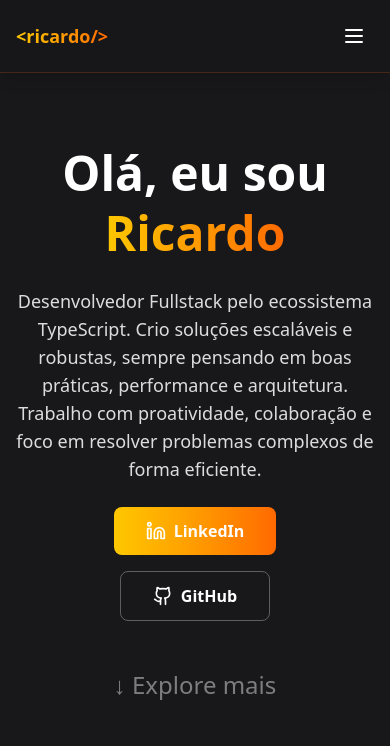
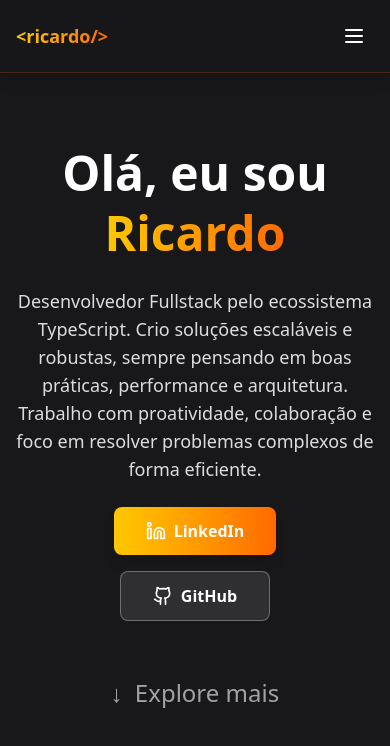
Before and after one commit to RicardoFrancoDelgado/portfolio-website, a React (Vite) app: page / in a window 390 px wide. Shown: the top 746 px of the page. Built offline with nearby package versions, Linux system fonts and the light colour scheme.

Commit message:
feat: adicionando motion nas animações

```diff
--- a/package.json
+++ b/package.json
@@ -12,6 +12,7 @@
   "dependencies": {
     "@tailwindcss/vite": "^4.1.18",
     "lucide-react": "^0.563.0",
+    "motion": "^12.33.0",
     "react": "^19.2.0",
     "react-dom": "^19.2.0",
     "tailwindcss": "^4.1.18"
--- a/src/About.jsx
+++ b/src/About.jsx
@@ -1,77 +1,114 @@
 import { useState } from "react";
+// eslint-disable-next-line no-unused-vars
+import { motion } from "motion/react";
 import { Linkedin, Github } from "lucide-react";
 import AboutDetails from "./AboutDetails";
-import useInView from "./hooks/useInView";
 
 export default function About() {
   const [linkedInHovered, setLinkedInHovered] = useState(false);
   const [gitHubHovered, setGitHubHovered] = useState(false);
-  const [inicioRef, inicioInView] = useInView({ once: true, threshold: 0.15 });
 
   return (
     <>
-      <section
+      <motion.section
         id="inicio"
-        ref={inicioRef}
-        className={`w-full min-h-screen flex items-center justify-center bg-zinc-900 will-change-transform ${
-          inicioInView ? "opacity-100 translate-y-0" : "opacity-0 translate-y-6"
-        } transition-all duration-700 backface-hidden`}
+        initial={{ opacity: 0, y: 18 }}
+        whileInView={{ opacity: 1, y: 0 }}
+        viewport={{ once: true, amount: 0.15 }}
+        transition={{ duration: 0.7, ease: "easeOut" }}
+        className="w-full min-h-screen flex items-center justify-center bg-zinc-900 will-change-transform backface-hidden"
       >
         <div className="max-w-4xl mx-auto px-4 py-20 text-center">
-          <h1 className="text-5xl sm:text-6xl font-extrabold text-white mb-6 leading-tight">
+          <motion.h1
+            initial={{ opacity: 0, x: -20 }}
+            whileInView={{ opacity: 1, x: 0 }}
+            viewport={{ once: true }}
+            transition={{ delay: 0.2, duration: 0.6 }}
+            className="text-5xl sm:text-6xl font-extrabold text-white mb-6 leading-tight"
+          >
             Olá, eu sou{" "}
             <span className="text-transparent bg-clip-text bg-gradient-to-r from-yellow-400 to-orange-500">
               Ricardo
             </span>
-          </h1>
+          </motion.h1>
 
-          <p className="text-lg sm:text-xl text-white/85 mb-6 max-w-2xl mx-auto">
+          <motion.p
+            initial={{ opacity: 0 }}
+            whileInView={{ opacity: 1 }}
+            viewport={{ once: true }}
+            transition={{ delay: 0.4, duration: 0.6 }}
+            className="text-lg sm:text-xl text-white/85 mb-6 max-w-2xl mx-auto"
+          >
             Desenvolvedor Fullstack pelo ecossistema TypeScript. Crio soluções
             escaláveis e robustas, sempre pensando em boas práticas, performance
             e arquitetura. Trabalho com proatividade, colaboração e foco em
             resolver problemas complexos de forma eficiente.
-          </p>
+          </motion.p>
 
-          <div className="flex flex-col sm:flex-row gap-4 justify-center items-center">
-            <a
+          <motion.div
+            initial={{ opacity: 0, y: 20 }}
+            whileInView={{ opacity: 1, y: 0 }}
+            viewport={{ once: true }}
+            transition={{ delay: 0.6, duration: 0.6 }}
+            className="flex flex-col sm:flex-row gap-4 justify-center items-center"
+          >
+            <motion.a
               href="https://www.linkedin.com/in/ricardofrancodelgado-dev/"
               target="_blank"
               rel="noopener noreferrer"
+              whileHover={{ scale: 1.05 }}
+              whileTap={{ scale: 0.95 }}
               onMouseEnter={() => setLinkedInHovered(true)}
               onMouseLeave={() => setLinkedInHovered(false)}
-              className={`px-8 py-3 rounded-lg font-semibold text-white transition transform flex items-center justify-center ${
+              className={`px-8 py-3 rounded-lg font-semibold text-white transition flex items-center justify-center ${
                 linkedInHovered
-                  ? "border border-white/30 hover:bg-white/10 hover:border-white/50"
-                  : "bg-gradient-to-r from-yellow-400 to-orange-500 hover:shadow-lg hover:scale-105"
+                  ? "border border-white/30 bg-white/10"
+                  : "bg-gradient-to-r from-yellow-400 to-orange-500 shadow-lg"
               }`}
             >
               <Linkedin className="w-5 h-5 mr-2" />
               LinkedIn
-            </a>
-            <a
+            </motion.a>
+
+            <motion.a
               href="https://github.com/RicardoFrancoDelgado"
               target="_blank"
               rel="noopener noreferrer"
+              whileHover={{ scale: 1.05 }}
+              whileTap={{ scale: 0.95 }}
               onMouseEnter={() => setGitHubHovered(true)}
               onMouseLeave={() => setGitHubHovered(false)}
-              className={`px-8 py-3 rounded-lg font-semibold text-white transition transform flex items-center justify-center ${
+              className={`px-8 py-3 rounded-lg font-semibold text-white transition flex items-center justify-center ${
                 gitHubHovered
-                  ? "bg-gradient-to-r from-yellow-400 to-orange-500 hover:shadow-lg hover:scale-105"
-                  : "border border-white/30 hover:bg-white/10 hover:border-white/50"
+                  ? "bg-gradient-to-r from-yellow-400 to-orange-500 shadow-lg"
+                  : "border border-white/30 bg-white/10"
               }`}
             >
               <Github className="w-5 h-5 mr-2" />
               GitHub
-            </a>
-          </div>
+            </motion.a>
+          </motion.div>
 
-          <div className="mt-12 text-lg">
-            <p className="text-white/60 animate-pulse text-2xl">
-              ↓ Explore mais
-            </p>
-          </div>
+          <motion.div
+            initial={{ opacity: 0 }}
+            whileInView={{ opacity: 1 }}
+            viewport={{ once: true }}
+            transition={{ delay: 0.8, duration: 0.6 }}
+            className="mt-12 text-lg"
+          >
+            <motion.a
+              href="#sobre"
+              aria-label="Ir para Sobre"
+              animate={{ y: [0, 10, 0] }}
+              transition={{ repeat: Infinity, duration: 1.5, ease: "easeInOut" }}
+              className="text-white/60 text-2xl inline-flex items-center gap-3 hover:text-white transition-colors"
+            >
+              <span className="text-2xl">↓</span>
+              <span>Explore mais</span>
+            </motion.a>
+          </motion.div>
         </div>
-      </section>
+      </motion.section>
 
       <AboutDetails />
     </>
--- a/src/AboutDetails.jsx
+++ b/src/AboutDetails.jsx
@@ -1,4 +1,5 @@
-import useInView from "./hooks/useInView";
+// eslint-disable-next-line no-unused-vars
+import { motion } from "motion/react";
 
 export default function AboutDetails() {
   const techs = [
@@ -11,15 +12,19 @@ export default function AboutDetails() {
     "SQL",
   ];
 
-  const [sobreRef, sobreInView] = useInView({ once: true, threshold: 0.15 });
+  // const sectionVariant = {
+  //   hidden: { opacity: 0, y: 18 },
+  //   visible: { opacity: 1, y: 0, transition: { duration: 0.7, ease: "easeOut" } },
+  // };
 
   return (
-    <section
+    <motion.section
       id="sobre"
-      ref={sobreRef}
-      className={`w-full min-h-screen flex items-center justify-center bg-zinc-900 will-change-transform ${
-        sobreInView ? "opacity-100 translate-y-0" : "opacity-0 translate-y-6"
-      } transition-all duration-700 backface-hidden`}
+      initial={{ opacity: 0, y: 18 }}
+      whileInView={{ opacity: 1, y: 0 }}
+      viewport={{ once: true, amount: 0.15 }}
+      transition={{ duration: 0.7, ease: "easeOut" }}
+      className="w-full min-h-screen flex items-center justify-center bg-zinc-900 will-change-transform backface-hidden"
     >
       <div className="max-w-6xl mx-auto px-4 py-20 w-full">
         <h2 className="text-4xl sm:text-5xl font-extrabold text-center mb-10">
@@ -72,6 +77,6 @@ export default function AboutDetails() {
           </div>
         </div>
       </div>
-    </section>
+    </motion.section>
   );
 }
--- a/src/Contact.jsx
+++ b/src/Contact.jsx
@@ -1,17 +1,19 @@
-import useInView from "./hooks/useInView";
+// eslint-disable-next-line no-unused-vars
+import { motion } from "motion/react";
 
 export default function Contact() {
-  const [contatoRef, contatoInView] = useInView({
-    once: true,
-    threshold: 0.15,
-  });
+  // const sectionVariant = {
+  //   hidden: { opacity: 0, y: 18 },
+  //   visible: { opacity: 1, y: 0, transition: { duration: 0.7, ease: "easeOut" } },
+  // };
   return (
-    <section
+    <motion.section
       id="contato"
-      ref={contatoRef}
-      className={`w-full min-h-screen flex items-center justify-center bg-zinc-900 will-change-transform ${
-        contatoInView ? "opacity-100 translate-y-0" : "opacity-0 translate-y-6"
-      } transition-all duration-700 backface-hidden`}
+      initial={{ opacity: 0, y: 18 }}
+      whileInView={{ opacity: 1, y: 0 }}
+      viewport={{ once: true, amount: 0.15 }}
+      transition={{ duration: 0.7, ease: "easeOut" }}
+      className="w-full min-h-screen flex items-center justify-center bg-zinc-900 will-change-transform backface-hidden"
     >
       <div className="max-w-4xl mx-auto px-4 py-20 text-center">
         <h2 className="text-4xl sm:text-5xl font-extrabold mb-6">
@@ -23,6 +25,6 @@ export default function Contact() {
           Entre em contato comigo pelas redes sociais ou por email!
         </p>
       </div>
-    </section>
+    </motion.section>
   );
 }
--- a/src/Projects.jsx
+++ b/src/Projects.jsx
@@ -1,4 +1,5 @@
-import useInView from "./hooks/useInView";
+// eslint-disable-next-line no-unused-vars
+import { motion } from "motion/react";
 
 export default function Projects() {
   const projects = [
@@ -35,18 +36,23 @@ export default function Projects() {
     },
   ];
 
-  const [projetosRef, projetosInView] = useInView({
-    once: true,
-    threshold: 0.15,
-  });
+  // const sectionVariant = {
+  //   hidden: { opacity: 0, y: 18 },
+  //   visible: {
+  //     opacity: 1,
+  //     y: 0,
+  //     transition: { duration: 0.7, ease: "easeOut" },
+  //   },
+  // };
 
   return (
-    <section
+    <motion.section
       id="projetos"
-      ref={projetosRef}
-      className={`w-full min-h-screen flex items-center justify-center bg-zinc-900 will-change-transform ${
-        projetosInView ? "opacity-100 translate-y-0" : "opacity-0 translate-y-6"
-      } transition-all duration-700 backface-hidden`}
+      initial={{ opacity: 0, y: 18 }}
+      whileInView={{ opacity: 1, y: 0 }}
+      viewport={{ once: true, amount: 0.15 }}
+      transition={{ duration: 0.7, ease: "easeOut" }}
+      className="w-full min-h-screen flex items-center justify-center bg-zinc-900 will-change-transform backface-hidden"
     >
       <div className="w-full px-4 py-20">
         <h2 className="text-4xl sm:text-5xl font-extrabold text-center mb-12">
@@ -112,6 +118,6 @@ export default function Projects() {
           ))}
         </div>
       </div>
-    </section>
+    </motion.section>
   );
 }
--- a/src/hooks/useInView.jsx
+++ /dev/null
@@ -1,32 +0,0 @@
-import { useEffect, useRef, useState } from "react";
-
-export default function useInView(options = { once: true, threshold: 0.2 }) {
-  const ref = useRef(null);
-  const [inView, setInView] = useState(false);
-
-  useEffect(() => {
-    const el = ref.current;
-    if (!el) return;
-
-    const observer = new IntersectionObserver(
-      ([entry]) => {
-        if (entry.isIntersecting) {
-          setInView(true);
-          if (options.once) observer.unobserve(el);
-        }
-      },
-      {
-        threshold: options.threshold,
-        rootMargin: "0px",
-      },
-    );
-
-    observer.observe(el);
-
-    return () => {
-      observer.disconnect();
-    };
-  }, [options.once, options.threshold]);
-
-  return [ref, inView];
-}
```
Also changed, not shown: src/Header.jsx (+24 -4 lines), 1 other file (tests, documents, lock files or other folders).
